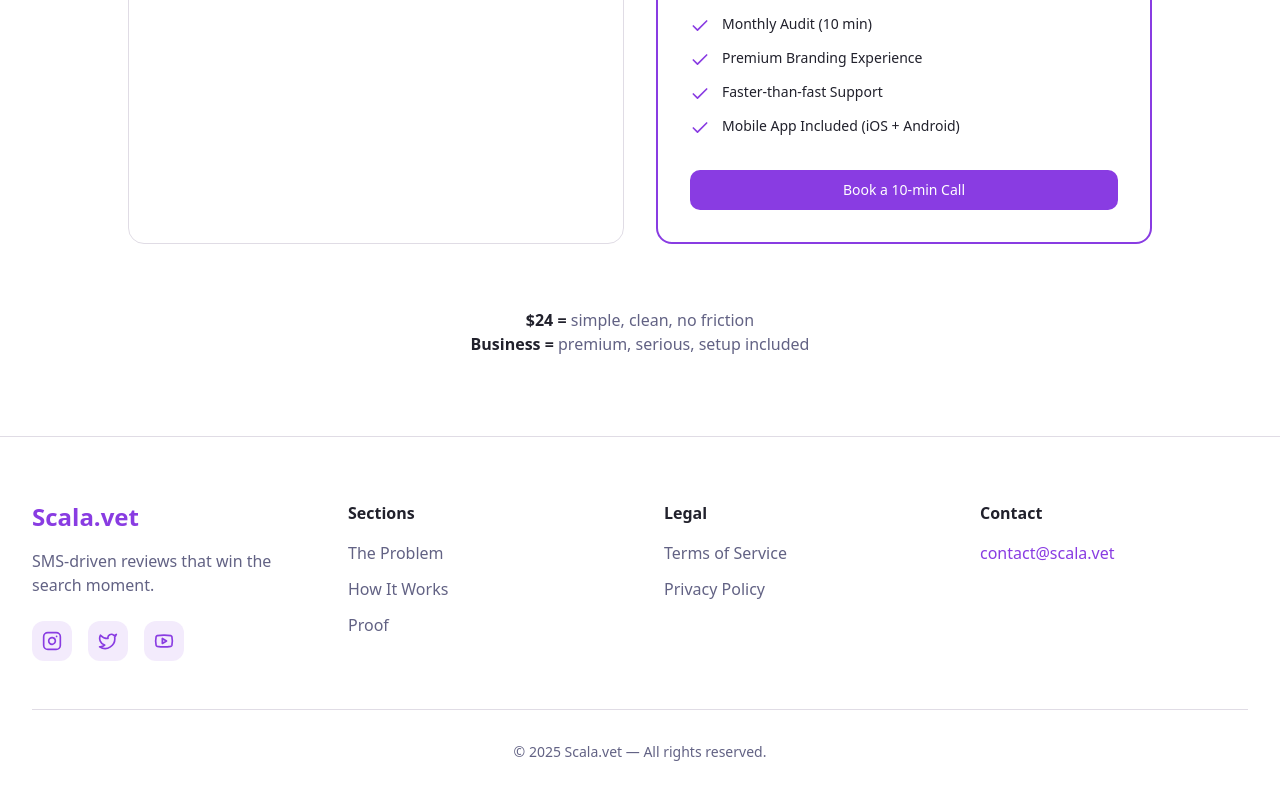
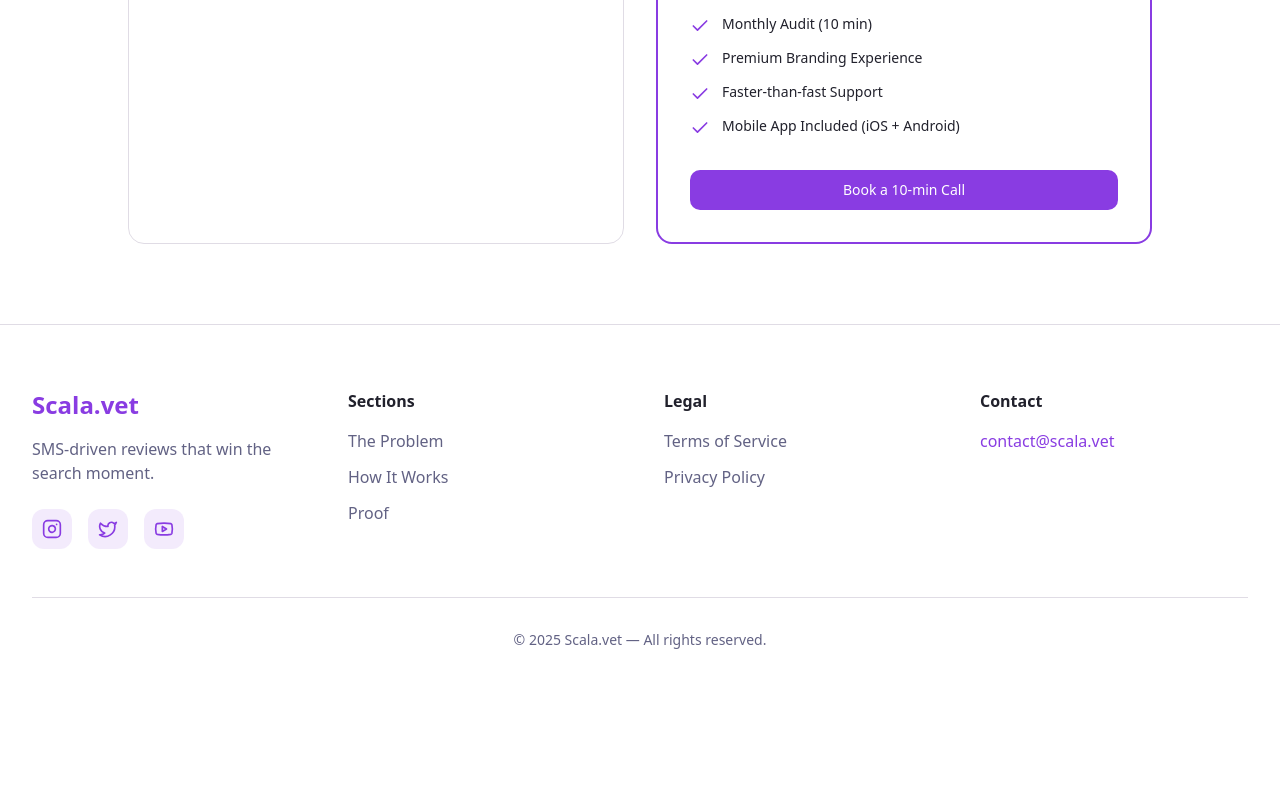
Before and after one commit to mot0mnd/scala-vet-lp-lov, a React (Vite) app: page /pricing in a window 1280 px wide. Shown: the part 784-1584 px from the top of the page. After the commit the page ends 1498 px from the top, so only its background shows below. Built offline with nearby package versions, Linux system fonts and the light colour scheme; the HTML template or start-up script is replaced by a standard one.

Commit message:
Remove bottom note from pricing page

```diff
--- a/src/pages/Pricing.tsx
+++ b/src/pages/Pricing.tsx
@@ -112,14 +112,6 @@
               </Button>
             </div>
           </div>
-
-          {/* Bottom Note */}
-          <div className="text-center mt-16 max-w-2xl mx-auto">
-            <p className="text-muted-foreground">
-              <strong className="text-foreground">$24 = </strong>simple, clean, no friction<br />
-              <strong className="text-foreground">Business = </strong>premium, serious, setup included
-            </p>
-          </div>
         </div>
       </main>
 
```
